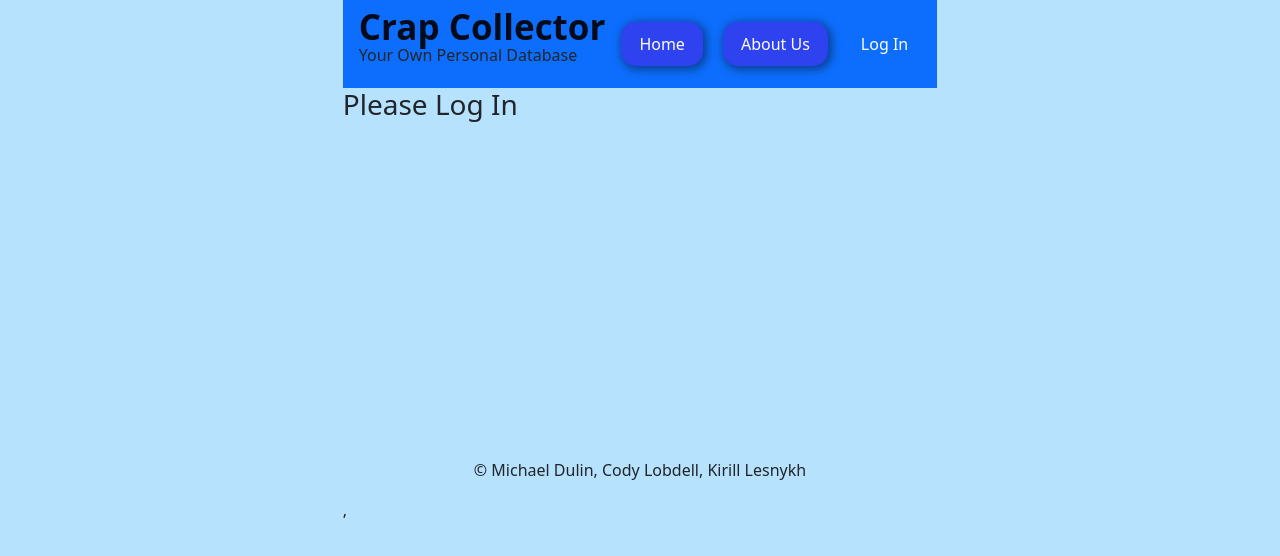
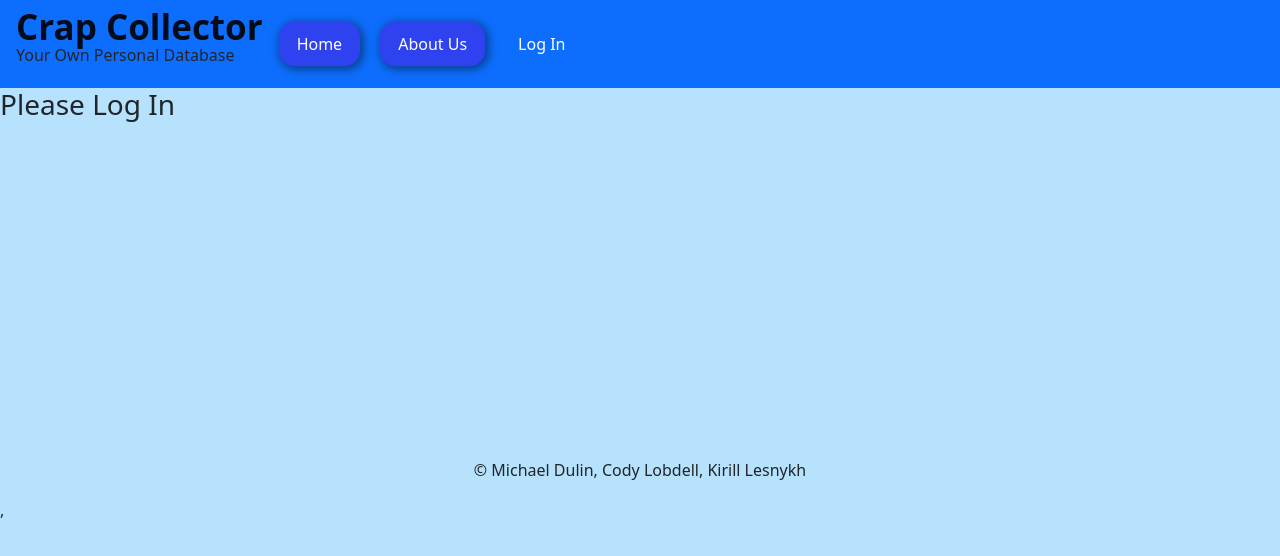
Before and after one commit to 301-Final/final-frontend, a React (Create React App) app: page / in a window 1280 px wide. Shown: the top 556 px of the page. Built offline with nearby package versions, Linux system fonts and the light colour scheme; no server answers.

Commit message:
edited profile and image placement

```diff
--- a/src/components/Profile.css
+++ b/src/components/Profile.css
@@ -1,11 +1,9 @@
-
-body {
-  margin: 0;
-  display: grid;
-  grid-auto-flow: column;
-  place-content: center;
-  background: #b6e2fd;
-
+.profile{
+  margin-left: 10%;
+  margin-right: 10%;
+  margin-top: 4rem;
+  line-height: 2;
+  text-align: center;
 }
 
 .list-group-item+.list-group-item {
@@ -18,8 +16,7 @@ body {
 
 }
 
-img,
-svg {
+.profile img {
   display: block;
   margin-left: auto;
   margin-right: auto;
--- a/src/components/Profile.js
+++ b/src/components/Profile.js
@@ -12,12 +12,14 @@ const Profile = () => {
 
   return (
     isAuthenticated && (
-
-      <ListGroup>
-        <ListGroup.Item variant="warning"><img src={user.picture} alt={user.name} /></ListGroup.Item>
-        <ListGroup.Item variant="success">{user.name}</ListGroup.Item>
-        <ListGroup.Item>{user.email}</ListGroup.Item>
-      </ListGroup>
+      <div className="profile">
+        <h3>Welcome, {user.name}!</h3>
+        <ListGroup>
+          <ListGroup.Item variant="warning"><img src={user.picture} alt={user.name} /></ListGroup.Item>
+          <ListGroup.Item variant="success">{user.name}</ListGroup.Item>
+          <ListGroup.Item>{user.email}</ListGroup.Item>
+        </ListGroup>
+      </div>
 
     )
   );
```
Also changed, not shown: src/index.css (+1 -10 lines).
